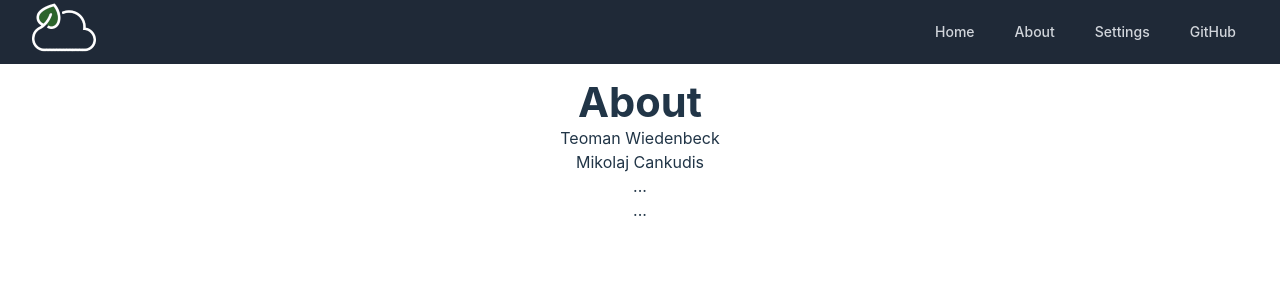
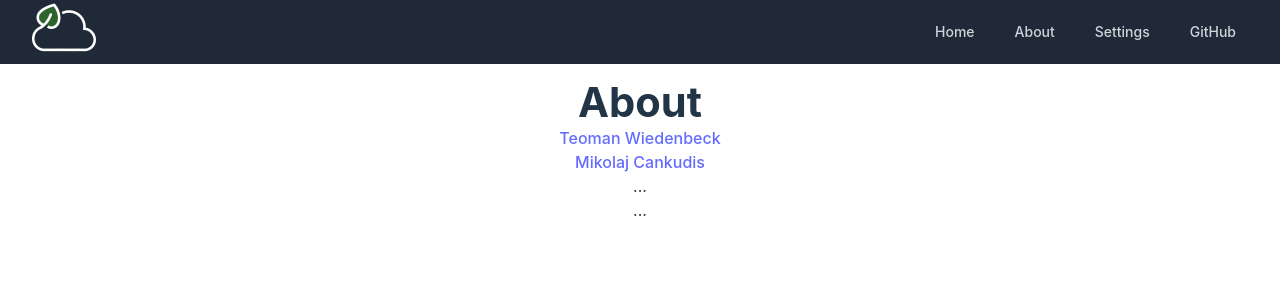
Before and after one commit to mcankudis/CleanCloud, a React (Vite) app in the folder client/: page /about in a window 1280 px wide. Shown: the top 300 px of the page. Built offline with nearby package versions, Linux system fonts and the light colour scheme.

Commit message:
feat: Names in About no link to our GitHub-acc

```diff
--- a/client/src/about/AboutView.tsx
+++ b/client/src/about/AboutView.tsx
@@ -3,8 +3,8 @@ export const AboutView = () => {
         <div className="container mt-4">
             <div className="flex w-screen flex-col items-center justify-center mr-4">
                 <h1>About</h1>
-                <p>Teoman Wiedenbeck</p>
-                <p>Mikolaj Cankudis</p>
+                <a href="https://github.com/TeoDevGerman">Teoman Wiedenbeck</a>
+                <a href="https://github.com/mcankudis">Mikolaj Cankudis</a>
                 <p>...</p>
                 <p>...</p>
             </div>
```
